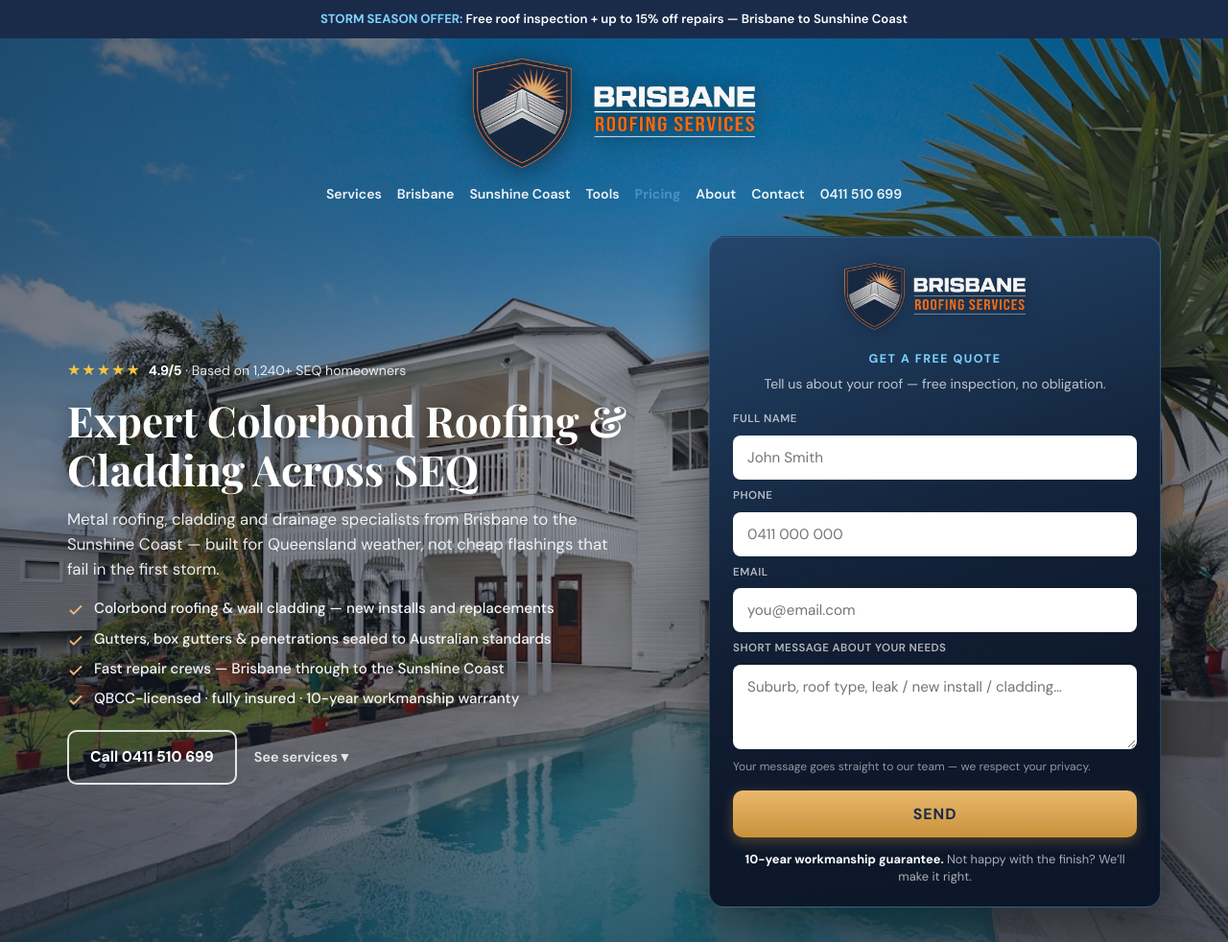
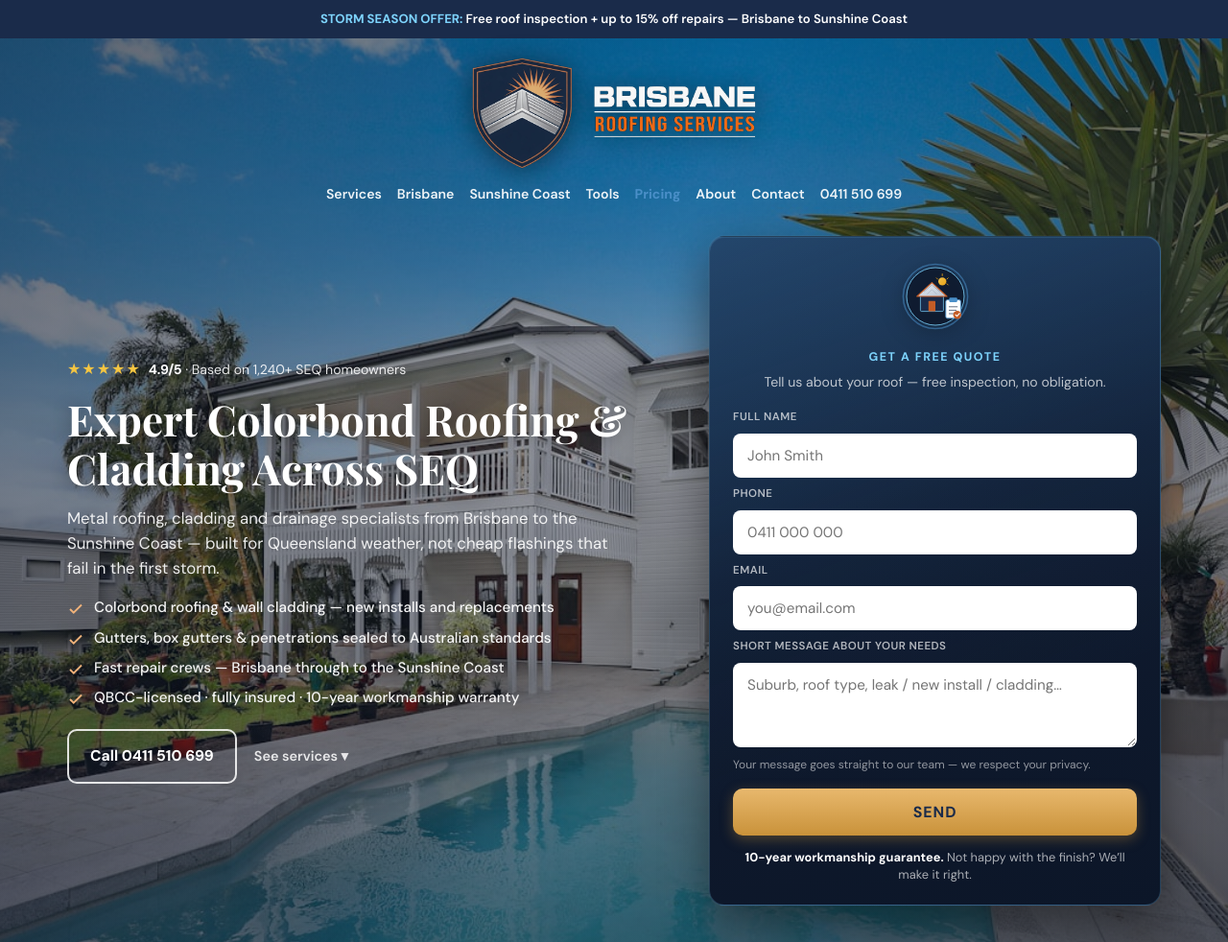
Before and after one commit to chingwang1/rooftec-site, a plain HTML site: page index.html in a window 1280 px wide. Shown: the top 982 px of the page at 96% size. Drawn offline with nearby package versions, Linux system fonts and the light colour scheme.

Commit message:
Replace quote card brand lockup with free-quote roof icon

```diff
--- a/css/styles.css
+++ b/css/styles.css
@@ -573,7 +573,15 @@
 .landing-logo .lt-services { color: #e8a86a; }
 .landing-form-logo-wrap {
     text-align: center;
-    margin: 0 0 12px;
+    margin: 0 0 10px;
+}
+/* Quote/booking mark — not the brand lockup (avoids double logo on landing) */
+.landing-form-icon {
+    display: inline-block;
+    width: 72px;
+    height: 72px;
+    object-fit: contain;
+    filter: drop-shadow(0 4px 12px rgba(0, 0, 0, 0.3));
 }
 .landing-form-logo {
     display: inline-block;
--- a/index.html
+++ b/index.html
@@ -131,7 +131,7 @@
 
                     <aside class="landing-form-card" aria-label="Get a free quote">
                         <div class="landing-form-logo-wrap">
-                            <img src="assets/logo-lockup-dark.png" alt="Brisbane Roofing Services" class="landing-form-logo" width="280" height="100">
+                            <img src="assets/icon-free-quote.svg" alt="" class="landing-form-icon" width="72" height="72">
                         </div>
                         <h2>Get a free quote</h2>
                         <p class="landing-form-sub">Tell us about your roof — free inspection, no obligation.</p>
```
Also changed, not shown: assets/icon-free-quote.svg (added).
